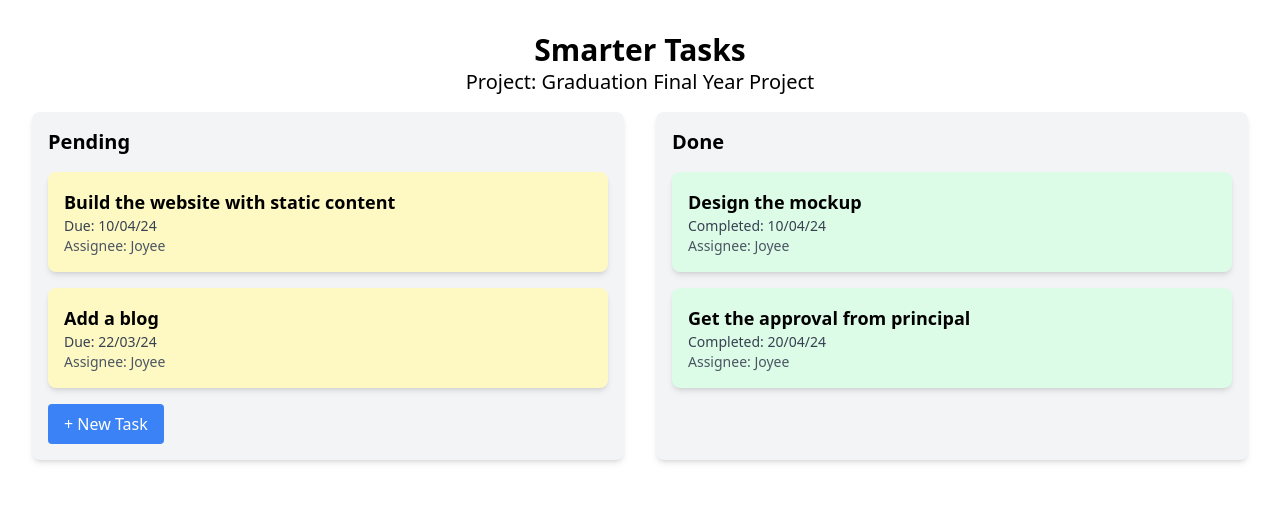
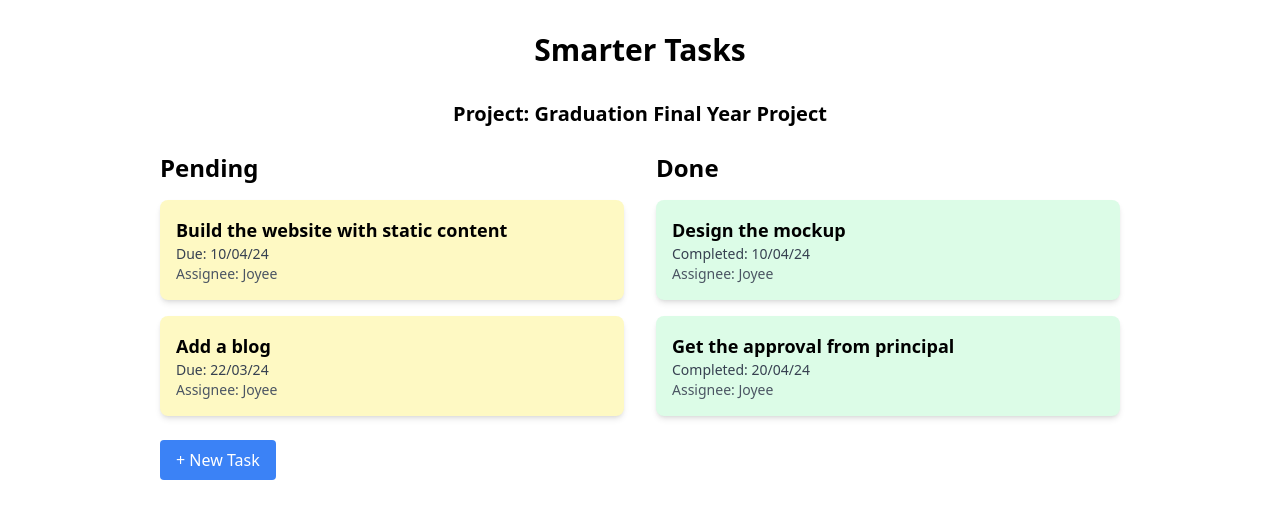
Before and after one commit to Joyee2004/wd301, a React (Vite) app in the folder hello-react/: page / in a window 1280 px wide. Shown: the top 518 px of the page. Built offline with nearby package versions, Linux system fonts and the light colour scheme.

Commit message:
did changes

```diff
--- a/hello-react/src/App.jsx
+++ b/hello-react/src/App.jsx
@@ -1,6 +1,5 @@
 import React, { useState } from 'react';
 import TaskCard from './TaskCard';
-import './App.css';
 
 function App() {
   const [tasks, setTasks] = useState([
@@ -41,14 +40,14 @@ function App() {
   };
 
   return (
-    <div>
-      <h1 className="text-3xl font-bold text-center">Smarter Tasks</h1>
-      <h2 className="text-xl text-center mb-4">Project: Graduation Final Year Project</h2>
+    <div className="max-w-screen-lg mx-auto p-8">
+      <h1 className="text-3xl font-bold text-center mb-8">Smarter Tasks</h1>
+      <h2 className="text-xl font-semibold text-center mb-6">Project: Graduation Final Year Project</h2>
 
       <div className="grid grid-cols-2 gap-8">
-        {/* Pending Section */}
-        <div className="bg-gray-100 p-4 rounded-lg shadow-md">
-          <h2 className="text-xl font-semibold mb-4">Pending</h2>
+
+        <div>
+          <h2 className="text-2xl font-semibold mb-4">Pending</h2>
           <div className="space-y-4">
             {tasks
               .filter((task) => task.card === 'pending')
@@ -63,7 +62,7 @@ function App() {
               ))}
           </div>
           <button
-            className="mt-4 bg-blue-500 text-white px-4 py-2 rounded hover:bg-blue-700"
+            className="mt-6 px-4 py-2 bg-blue-500 text-white rounded hover:bg-blue-700 transition"
             onClick={addNewTask}
           >
             + New Task
@@ -71,8 +70,8 @@ function App() {
         </div>
 
 
-        <div className="bg-gray-100 p-4 rounded-lg shadow-md">
-          <h2 className="text-xl font-semibold mb-4">Done</h2>
+        <div>
+          <h2 className="text-2xl font-semibold mb-4">Done</h2>
           <div className="space-y-4">
             {tasks
               .filter((task) => task.card === 'done')
```
